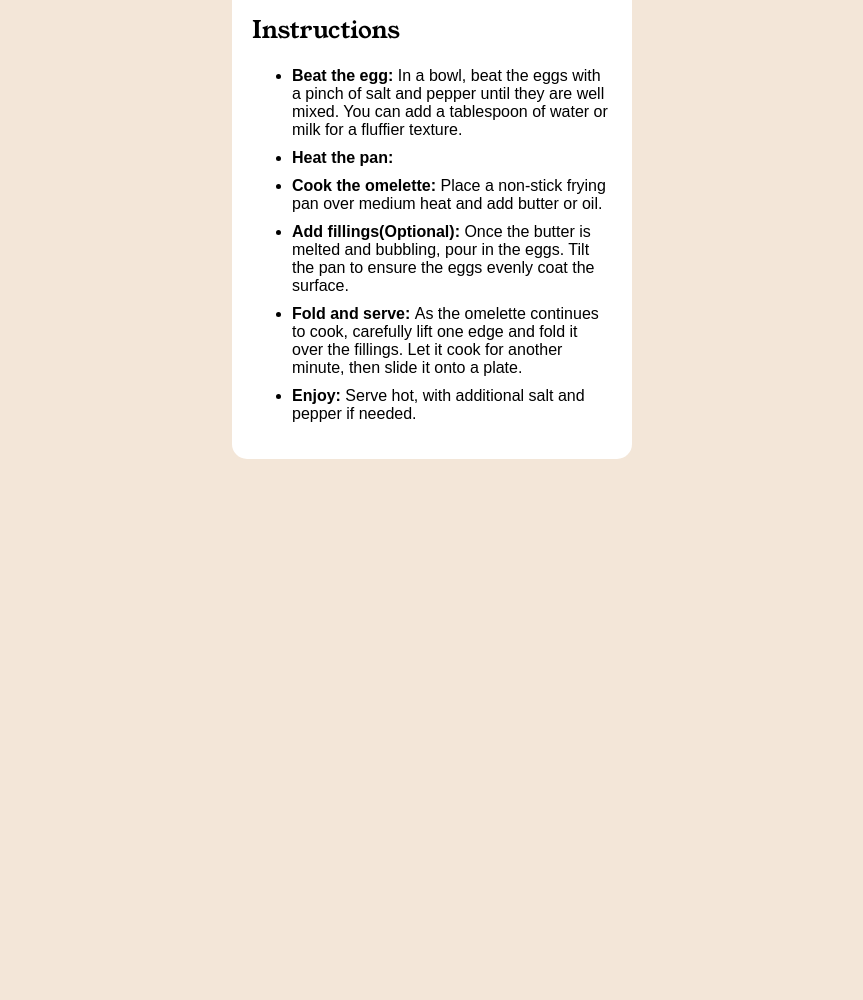
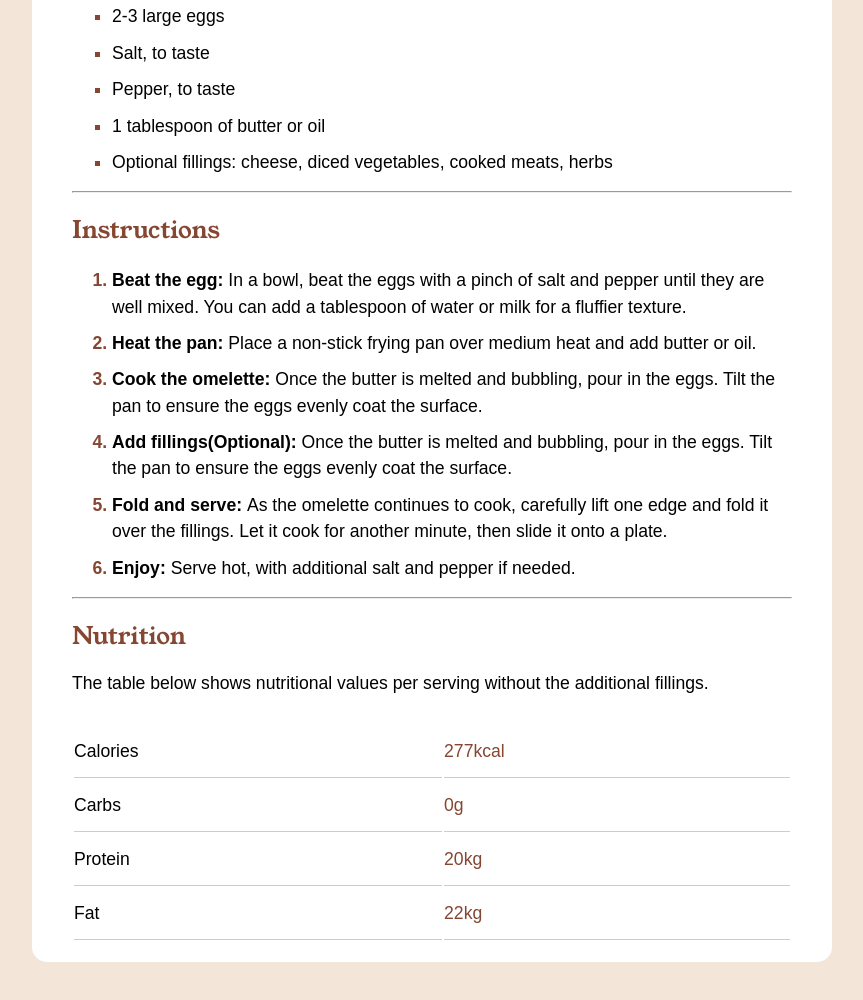
Before and after one commit to AliCamara20/Recipe-page, a plain HTML site: page index.html in a window 1280 px wide. Shown: the part 802-1802 px from the top of the page, without its empty margins (208-1071 px from the left). Before the commit the page ends 1311 px from the top, so only its background shows below. Drawn offline with Linux system fonts and the light colour scheme; a web font is replaced by a local one.

Commit message:
updated index.html

```diff
--- a/index.html
+++ b/index.html
@@ -23,7 +23,7 @@
         <section class="preparation">
           <h2 class="prep_header">Preparation time</h2>
 
-          <ul class="preparation_time">
+          <ul class="preparation_list">
             <li class="list_items"><b>Total: </b>Approximately 10 minutes</li>
             <li class="list_items"><b>Preparation: </b>5 minutes</li>
             <li class="list_items"><b>Cooking: </b> 5 minutes</li>
@@ -39,7 +39,7 @@
             <li class="list_items">1 tablespoon of butter or oil</li>
             <li class="list_items"> Optional fillings: cheese, diced vegetables, cooked meats, herbs</li>
           </ul>
-
+            <hr>
         </section>
 
         <section class="instructions">
@@ -48,9 +48,12 @@
             <li class="list_items"><b>Beat the egg: </b>In a bowl, beat the eggs with a pinch of salt and pepper until they are well mixed.
               You can add a tablespoon of water or milk for a fluffier texture.
             </li>
-                <li class="list_items"><b>Heat the pan: </b></li>
+            <li class="list_items"><b>Heat the pan: </b>
+              Place a non-stick frying pan over medium heat and add butter or oil.
+            </li>
             <li class="list_items"><b>Cook the omelette: </b>
-                  Place a non-stick frying pan over medium heat and add butter or oil.
+              Once the butter is melted and bubbling, pour in the eggs. Tilt the pan to ensure
+              the eggs evenly coat the surface.
             </li>
             <li class="list_items"><b>Add fillings(Optional): </b>
               Once the butter is melted and bubbling, pour in the eggs. Tilt the pan to ensure
@@ -64,7 +67,34 @@
               Serve hot, with additional salt and pepper if needed.
             </li>
           </ul>
+          <hr>
+        </section>
 
+        <section class="nutrtion">
+          <h2 class="nutrion_header">Nutrition</h2>
+          <table class="nutrition_table">
+            <caption>The table below shows nutritional values per serving without the additional fillings.</caption>
+
+            <tr>
+              <td>Calories</td>
+              <td class="qnty">277kcal</td>
+            </tr>
+
+            <tr>
+              <td>Carbs</td>
+              <td class="qnty">0g</td>
+            </tr>
+
+            <tr>
+              <td>Protein</td>
+              <td class="qnty">20kg</td>
+            </tr>
+            <tr>
+              <td>Fat</td>
+              <td class="qnty">22kg</td>
+            </tr>
+
+          </table>
         </section>
 
       </div>
--- a/style.css
+++ b/style.css
@@ -31,6 +31,9 @@ h2:not(.prep_header), h1{
     font-family: 'Young Serif', sans-serif;
     font-weight: 400;
 }
+h2{
+    color: var(--Brown-800);
+}
 
 img{
     max-width: 100%;
@@ -43,11 +46,12 @@ p{
 }
 
 .container{
-    width: 100%;
-    max-width: 400px;
+    width: 80%;
+    max-width: 1000px;
     background-color: var(--container-bg);
     padding: 20px 0;
     border-radius: 15px;
+    margin: 0 auto;
 }
 
 .recipe{
@@ -72,15 +76,59 @@ p{
 .preparation_time{
     margin: 0;
     padding: auto;
+
+}
+
+.preparation_time li::marker{
+    color: var(--Rose-800);
 }
 .prep_header{
-    color: var(--Brown-800);
+    color: var(--Rose-800);
     margin-top: 0;
     font-size: 1.3rem;
 }
 .list_items{
     margin-top: 10px;
-}
-.list_items b{
+    line-height: 1.5;
+    list-style-position: outside;
 
 }
+
+.list_items::marker{
+    color: var(--Brown-800);
+    font-weight: 900;
+
+}
+.ingredients_list{
+    list-style: square;
+}
+.instruction_list{
+    list-style-type: decimal;
+
+}
+
+
+
+
+.nutrition_table{
+    width: 100%;
+}
+
+td{
+    border-bottom: 1px solid #ccc;
+    padding: 15px 0;
+}
+
+.qnty{
+    color: var(--Brown-800);
+}
+
+.nutrition_table caption{
+    margin-bottom: 30px;
+    text-align: left;
+}
+@media (min-width: 750px){
+    .list_items, td,caption{
+        font-size: 1.1rem;
+    }
+}
```
Lines whose indentation alone changed are shown as unchanged.
